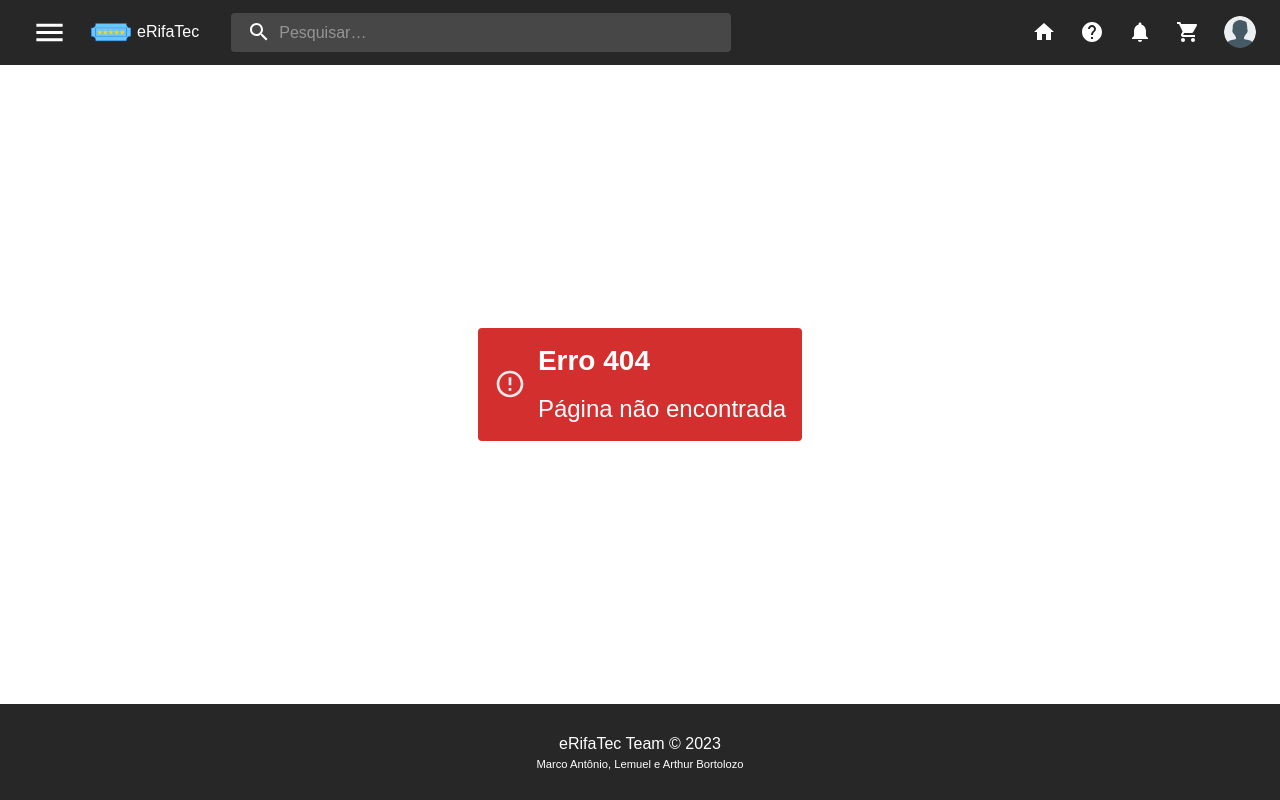
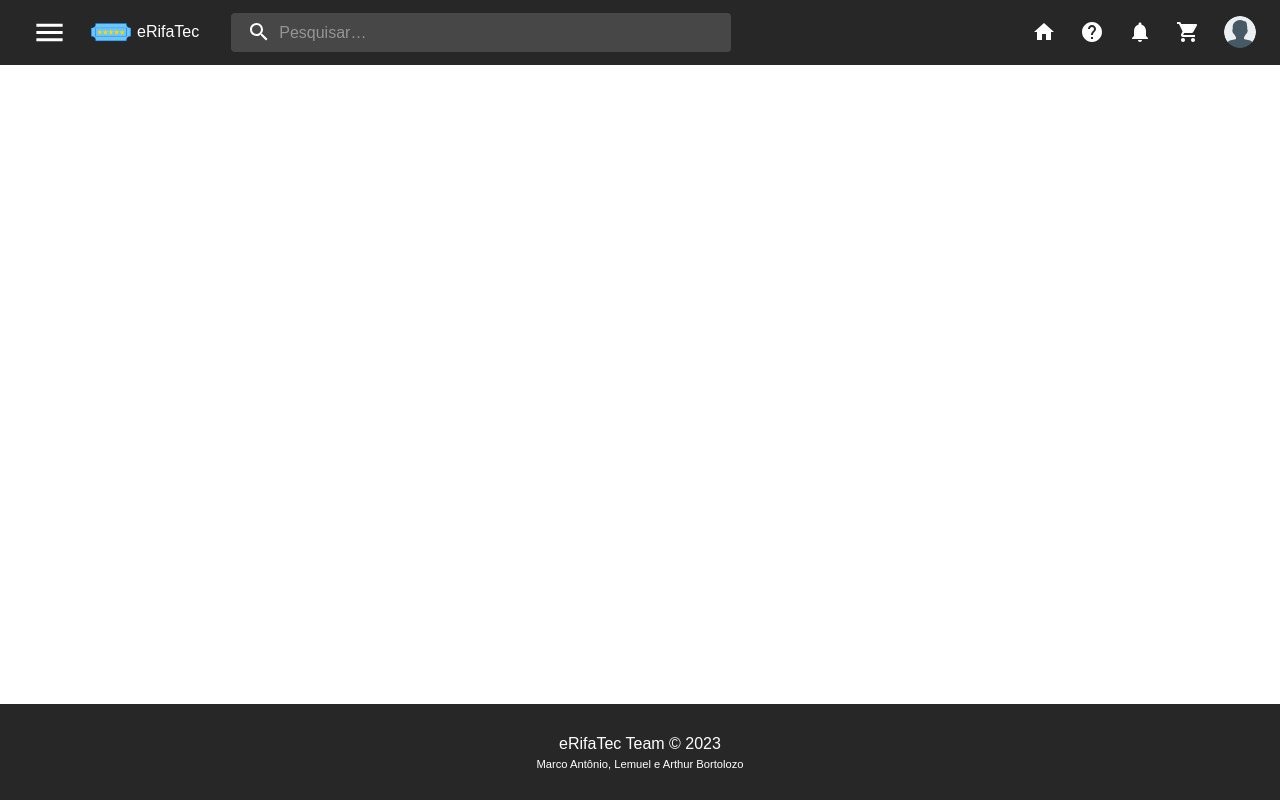
Before and after one commit to TCCMarcoLemasArthur/eRifaTec, a React (Create React App) app in the folder frontend/: page /criar_premio in a window 1280 px wide. Before the commit this address had no page. Built offline with nearby package versions, Linux system fonts and the light colour scheme.

Commit message:
Base para criar premio

```diff
--- a/frontend/src/Rotas.tsx
+++ b/frontend/src/Rotas.tsx
@@ -6,6 +6,7 @@ const Home = loadable(() => import('./paginas/Home'));
 const CadastroUsuario = loadable(() => import('./paginas/CadastroUsuario'));
 const LoginUsuario = loadable(() => import('./paginas/LoginUsuario'));
 const CriarRifa = loadable(() => import('./paginas/CriarRifa'));
+const CriarPremio = loadable(() => import('./paginas/CriarPremio'));
 const NoPage = loadable(() => import('./paginas/nopage/NoPage'));
 const ListarUsuarios = loadable(() => import('./paginas/ListarUsuarios'));
 const PerfilUsuario = loadable(() => import('./paginas/PerfilUsuario'));
@@ -17,6 +18,7 @@ export default function Rotas() {
 			<Route path='/login' element={<LoginUsuario />}/>
 			<Route path='/cadastrar' element={<CadastroUsuario />}/>
 			<Route path='/criar_rifa' element={<CriarRifa />}/>
+			<Route path='/criar_premio' element={<CriarPremio />}/>
 			<Route path='/listar_usuarios' element={<ListarUsuarios />}/>
 			<Route path='/user/:id' element={<PerfilUsuario />}/>
 			<Route path='*' element={<NoPage />}/>
--- /dev/null
+++ b/frontend/src/componentes/formpremio/FormPremio.tsx
@@ -0,0 +1,27 @@
+import React, { useState } from 'react';
+import axios from 'axios';
+
+import Grid from '@mui/material/Unstable_Grid2';
+import Typography from '@mui/material/Typography';
+import TextField from '@mui/material/TextField';
+import Button from '@mui/material/Button';
+
+export default function FormPremio() {
+  const criarPremio = () => {
+
+  }
+
+  return (
+    <Grid
+      container
+      component="form"
+      onSubmit={criarPremio}
+      spacing={2}
+      sx={{
+
+      }}
+    >
+
+    </Grid>
+  )
+}
--- /dev/null
+++ b/frontend/src/paginas/CriarPremio.tsx
@@ -0,0 +1,19 @@
+import * as React from 'react';
+
+import Box from '@mui/material/Box';
+
+import FormPremio from '../componentes/formpremio/FormPremio';
+
+export default function CriarPremio() {
+  return (
+    <Box
+      sx={{
+        display: 'flex',
+        alignItems: 'center',
+        justifyContent: 'center'
+      }}
+    >
+      <FormPremio />
+    </Box>
+  )
+}
```
